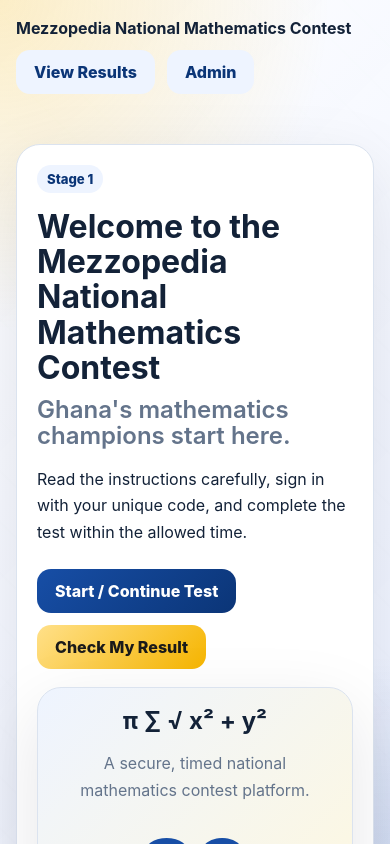
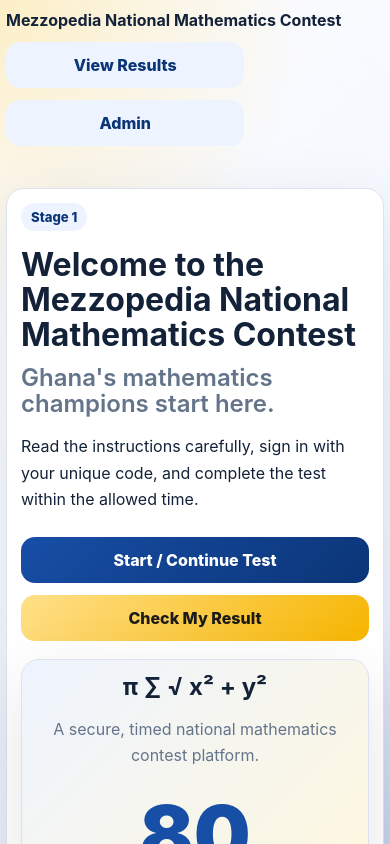
Before and after one commit to kkinging47-prog/mezzopedia-contest-questions-app, a Next.js app: page / in a window 390 px wide. Shown: the top 844 px of the page. Built offline with nearby package versions, Linux system fonts and the light colour scheme; no server answers.

Commit message:
Improve mobile and iPhone usability

```diff
--- a/src/app/globals.css
+++ b/src/app/globals.css
@@ -12,9 +12,10 @@
 }
 
 * { box-sizing: border-box; }
-html, body { margin: 0; min-height: 100%; background: var(--bg); color: var(--text); font-family: Inter, Arial, Helvetica, sans-serif; }
+html, body { margin: 0; min-height: 100%; background: var(--bg); color: var(--text); font-family: Inter, Arial, Helvetica, sans-serif; -webkit-text-size-adjust: 100%; }
 a { color: inherit; text-decoration: none; }
-button, input, select, textarea { font: inherit; }
+button, input, select, textarea { font: inherit; font-size: 16px; }
+button, a { touch-action: manipulation; }
 
 .math-bg {
   min-height: 100vh;
@@ -44,7 +45,7 @@ p { line-height: 1.65; }
 .muted { color: var(--muted); }
 .small { font-size: .9rem; }
 
-.btn { border: 0; border-radius: 14px; padding: 12px 18px; font-weight: 800; cursor: pointer; display: inline-flex; justify-content: center; align-items: center; gap: 8px; }
+.btn { border: 0; border-radius: 14px; padding: 12px 18px; font-weight: 800; cursor: pointer; display: inline-flex; justify-content: center; align-items: center; gap: 8px; min-height: 46px; }
 .btn:disabled { opacity: .55; cursor: not-allowed; }
 .btn-primary { color: white; background: linear-gradient(135deg, var(--primary), var(--primary-dark)); }
 .btn-accent { color: #1a1a1a; background: linear-gradient(135deg, #ffe089, var(--accent)); }
@@ -52,7 +53,7 @@ p { line-height: 1.65; }
 .btn-danger { background: var(--danger); color: white; }
 .btn-success { background: var(--success); color: white; }
 
-.input, .select, .textarea { width: 100%; border: 1px solid var(--border); border-radius: 14px; padding: 12px 14px; background: white; color: var(--text); outline: none; }
+.input, .select, .textarea { width: 100%; border: 1px solid var(--border); border-radius: 14px; padding: 12px 14px; background: white; color: var(--text); outline: none; min-height: 46px; }
 .textarea { min-height: 110px; resize: vertical; }
 .input:focus, .select:focus, .textarea:focus { border-color: var(--primary); box-shadow: 0 0 0 3px rgba(23,78,166,.14); }
 .label { display: block; font-weight: 800; margin: 0 0 6px; }
@@ -68,27 +69,44 @@ p { line-height: 1.65; }
 .progress { height: 12px; width: 100%; background: #e6edf7; border-radius: 999px; overflow: hidden; }
 .progress > div { height: 100%; background: linear-gradient(90deg, var(--accent), var(--primary)); transition: width .2s ease; }
 
-.table-wrap { overflow-x: auto; border: 1px solid var(--border); border-radius: 16px; }
+.table-wrap { overflow-x: auto; border: 1px solid var(--border); border-radius: 16px; -webkit-overflow-scrolling: touch; }
 table { width: 100%; border-collapse: collapse; background: white; }
 th, td { text-align: left; padding: 12px; border-bottom: 1px solid var(--border); vertical-align: top; }
 th { background: #f7f9fd; font-size: .85rem; text-transform: uppercase; letter-spacing: .04em; }
 .tabs { display: flex; gap: 8px; flex-wrap: wrap; margin: 18px 0; }
-.tab { border: 1px solid var(--border); background: white; color: var(--text); padding: 10px 14px; border-radius: 999px; cursor: pointer; font-weight: 800; }
+.tab { border: 1px solid var(--border); background: white; color: var(--text); padding: 10px 14px; border-radius: 999px; cursor: pointer; font-weight: 800; min-width: 44px; min-height: 44px; }
 .tab.active { background: var(--primary); color: white; border-color: var(--primary); }
 
-.option { display: block; width: 100%; padding: 14px; border: 2px solid var(--border); border-radius: 18px; margin: 10px 0; background: white; cursor: pointer; }
+.option { display: block; width: 100%; padding: 16px; border: 2px solid var(--border); border-radius: 18px; margin: 10px 0; background: white; cursor: pointer; text-align: left; line-height: 1.45; min-height: 56px; }
 .option.selected { border-color: var(--primary); background: #eef4ff; }
 .question-image, .banner-image { max-width: 100%; border-radius: 18px; border: 1px solid var(--border); }
 .proctor { position: fixed; right: 14px; top: 14px; z-index: 20; max-width: 320px; background: rgba(255,255,255,.95); backdrop-filter: blur(12px); border: 1px solid var(--border); border-radius: 18px; padding: 12px; box-shadow: 0 10px 40px rgba(15,23,42,.15); }
+.test-question-text { font-size: clamp(1.1rem, 4vw, 1.35rem); font-weight: 800; white-space: pre-wrap; }
+.question-nav { max-height: 170px; overflow-y: auto; -webkit-overflow-scrolling: touch; padding: 4px; }
+.sticky-test-actions { position: sticky; bottom: 0; background: rgba(255,255,255,.96); backdrop-filter: blur(10px); padding-top: 12px; }
 
 @media (max-width: 980px) {
   .grid-4 { grid-template-columns: repeat(2, minmax(0, 1fr)); }
 }
 
 @media (max-width: 780px) {
+  .container { width: min(100% - 18px, 1120px); }
   .grid-2, .grid-3, .grid-4 { grid-template-columns: 1fr; }
-  .card-pad { padding: 20px; }
-  .proctor { position: static; max-width: none; margin: 8px auto; width: calc(100% - 28px); }
+  .card { border-radius: 18px; }
+  .card-pad { padding: 18px; }
+  .proctor { position: static; max-width: none; margin: 8px auto; width: calc(100% - 18px); }
+  .btn { width: 100%; }
+  .flex.between { align-items: stretch; }
+  .option { font-size: 1rem; padding: 16px 14px; }
+  th, td { padding: 10px; }
+}
+
+@media (max-width: 520px) {
+  .container { width: calc(100% - 12px); }
+  .card-pad { padding: 14px; }
+  .nav { padding: 10px 0; }
+  .tab { min-width: 42px; padding: 10px 12px; }
+  .question-nav { justify-content: flex-start !important; }
 }
 
 @media print {
```
